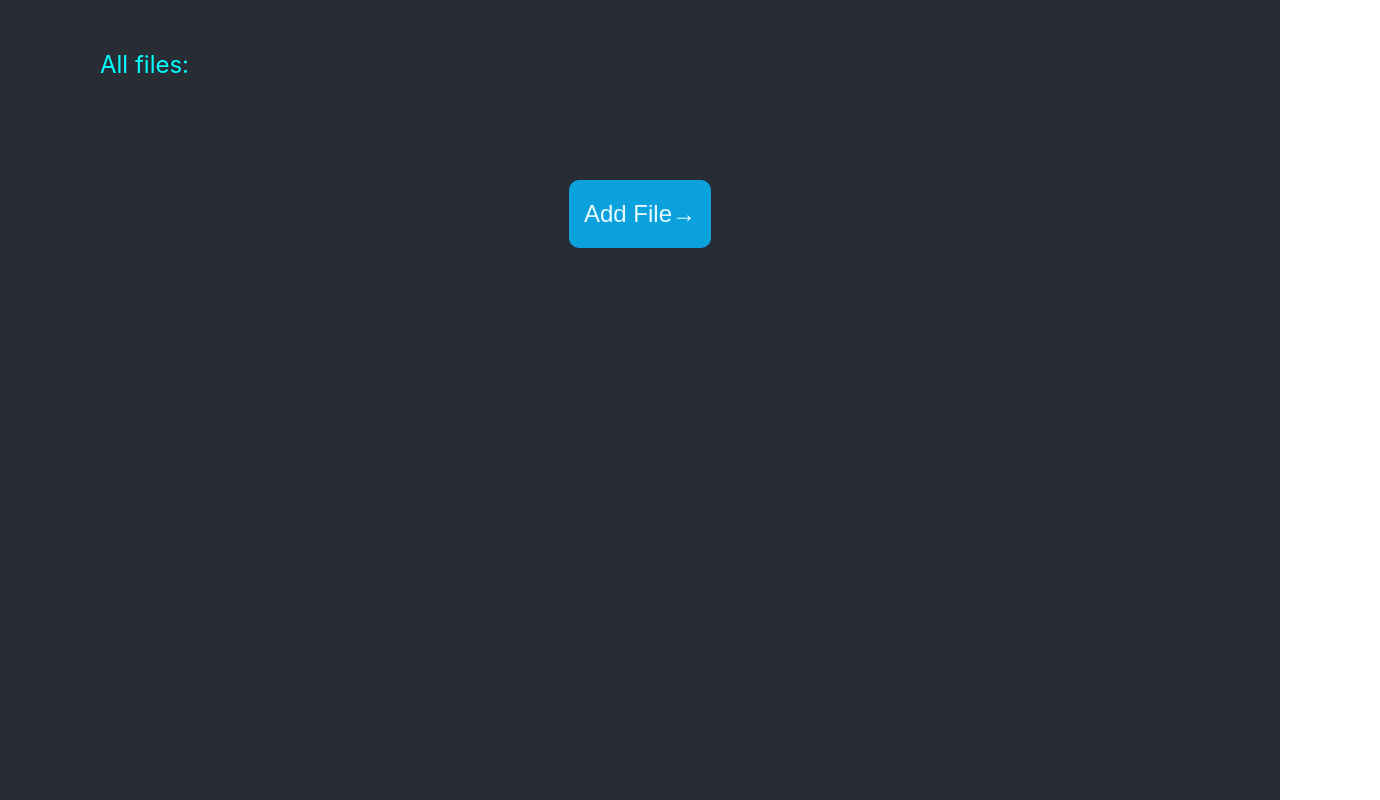
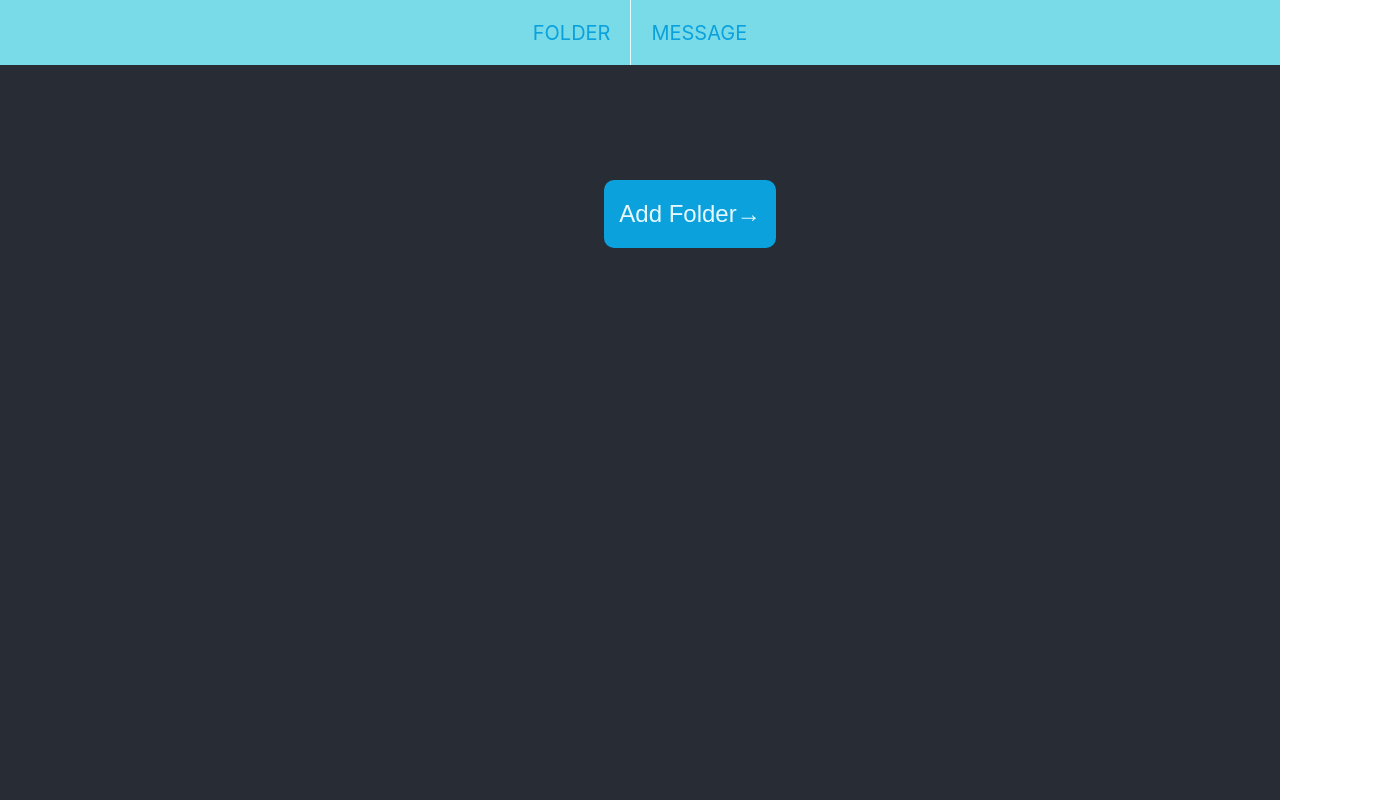
Before and after one commit to nhhabc/s-storage-fe, a React (Create React App) app: page /folder in a window 1280 px wide. Shown: the whole page, 1380 px wide, since content can reach past the window. Built offline with nearby package versions, Linux system fonts and the light colour scheme.

Commit message:
add router & navigation

```diff
--- a/src/App.js
+++ b/src/App.js
@@ -1,19 +1,21 @@
 import './App.css';
-import Menu from './component/menu/Menu';
-import FormInput from './component/file-storage/FormInput';
-import Modal from './layout/Modal';
-import { useState } from 'react';
 import FileContainer from "./component/file-storage/FileContainer";
 import FolderContainer from "./component/folder-container/FolderContainer";
 import {Route, Routes} from "react-router-dom";
+import TextStorage from './component/text-storage/TextStorage';
+import MainHeader from './layout/MainHeader';
 
 function App() {
     return (
         <div className="App">
+            <MainHeader />
+            <main>
             <Routes>
-                <Route path='/' element={<FolderContainer/>}/>
-                <Route path='/:id' element={<FileContainer/>}/>
+                <Route path='/folder' element={<FolderContainer/>}/>
+                <Route path='/folder/:folderId' element={<FileContainer/>}/>
+                <Route path='/message' element={<TextStorage/>}/>
             </Routes>
+            </main>
         </div>
     );
 }
--- a/src/component/file-storage/FileContainer.js
+++ b/src/component/file-storage/FileContainer.js
@@ -1,4 +1,3 @@
-import Modal from "../../layout/Modal";
 import Menu from "../menu/Menu";
 import FormInput from "./FormInput";
 import {useState} from "react";
@@ -6,7 +5,6 @@ import Button from "../../layout/Button";
 
 
 const FileContainer = () => {
-
     const [formShow, setFormShow] = useState(false)
     const [menuItems, setMenuItems] = useState([])
 
--- a/src/component/folder-container/FolderContainer.scss
+++ b/src/component/folder-container/FolderContainer.scss
@@ -1,6 +1,6 @@
 .cover {
   width: 100%;
-  padding: 50px;
+  padding: 100px 50px;
 }
 
 .folder-container {
@@ -8,6 +8,7 @@
   justify-content: start;
 
   &__item {
+    text-decoration: none;
     display: flex;
     flex-direction: row;
     justify-content: center;
@@ -17,6 +18,7 @@
     background-color: #F9EBC8;
     cursor: pointer;
     transition: all .3s;
+    margin-right: 10px;
 
     & p {
       margin-left: 15px;
--- a/src/component/folder-container/FolderList.js
+++ b/src/component/folder-container/FolderList.js
@@ -1,16 +1,16 @@
+import { Link } from "react-router-dom";
 import {ReactComponent as FolderIcon} from "../../assets/folder-ico.svg";
 import './FolderContainer.scss'
 
 const FolderList = (props) => {
-
     return (
         <div className='folder-container'>
             {props.listFolder.map((item, index) => {
                 return (
-                    <div className='folder-container__item' key={index}>
+                    <Link to={`/folder/${index}`} className='folder-container__item' key={index}>
                         <FolderIcon className='folder-container__icon'/>
                         <p>{item.name}</p>
-                    </div>
+                    </Link>
                 )
             })}
         </div>
--- a/src/component/menu/Menu.scss
+++ b/src/component/menu/Menu.scss
@@ -1,13 +1,13 @@
 .menu {
   display: flex;
   justify-content: start;
-  padding: 100px 0 0 0;
+  padding: 150px 0 0 0;
   position: relative;
 
   & p {
     position: absolute;
     font-size: 1.5rem;
-    top:50px;
+    top:100px;
     left: 100px;
     color: aqua;
   }
--- /dev/null
+++ b/src/layout/MainHeader.js
@@ -0,0 +1,13 @@
+import { Link } from 'react-router-dom';
+import './MainHeader.scss'
+
+const MainHeader = () => {
+    return (
+        <div className='nav'>
+                <Link to='/folder'><p>Folder</p></Link>
+                <Link to='/message'><p>Message</p></Link>
+        </div>
+    )
+}
+
+export default MainHeader;
--- /dev/null
+++ b/src/layout/MainHeader.scss
@@ -0,0 +1,35 @@
+.nav {
+    box-sizing: border-box;
+    position: fixed;
+    display: flex;
+    width: 100%;
+    justify-content: center;
+    align-items: center;
+    height: 65px;
+    background-color: #79DAE8;
+    z-index: 10;
+
+
+    & a {
+        height: 100%;
+        display: block;
+        padding: 0 20px;
+        color: #0AA1DD;
+        display: inline-block;
+        text-decoration: none;
+        font-size: 20px;
+        text-transform: uppercase;
+        display: flex;
+        align-items: center;
+        transition: all .3s;
+
+        &:not(:last-child) {
+            border-right: 1px solid #E8F9FD;
+        }
+
+        &:hover {
+            background-color: #7FB5FF;
+            color: #E8F9FD;
+        }
+    }
+}
```
